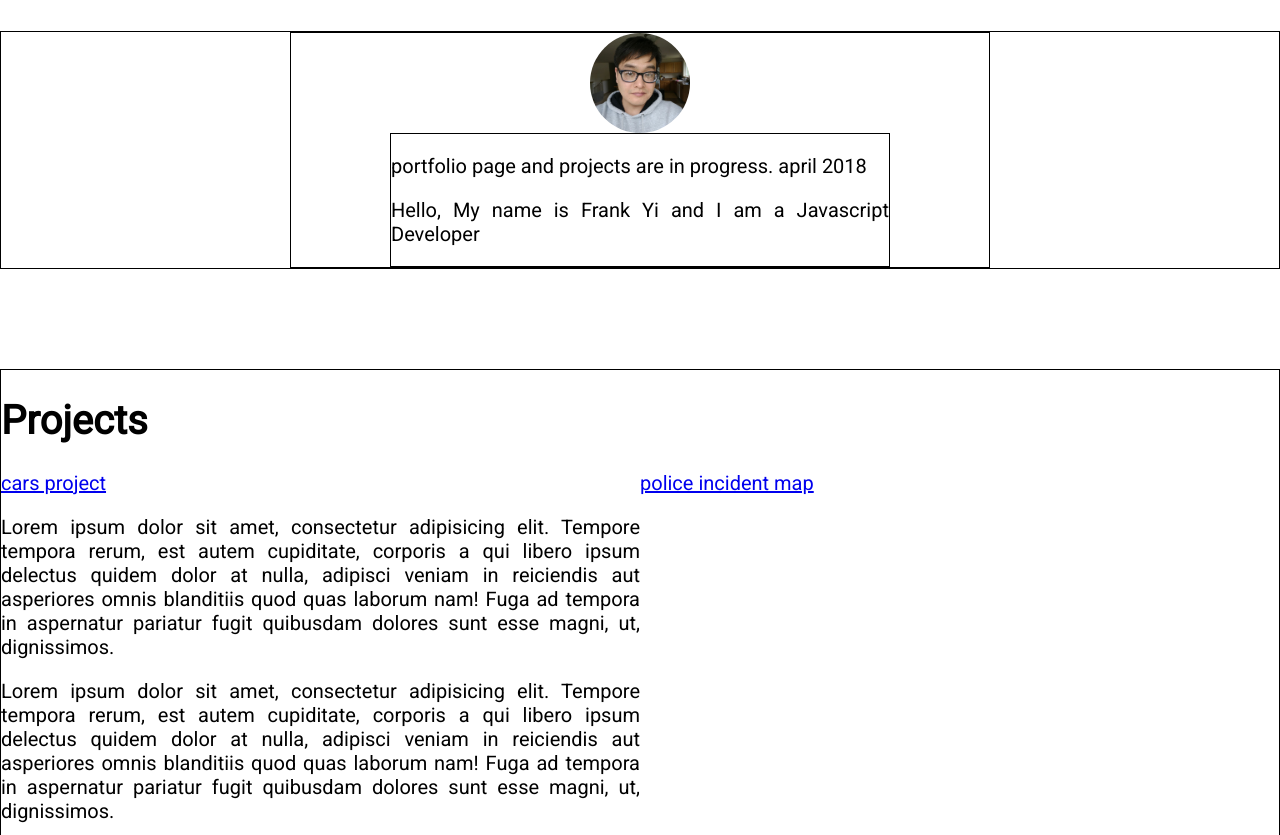
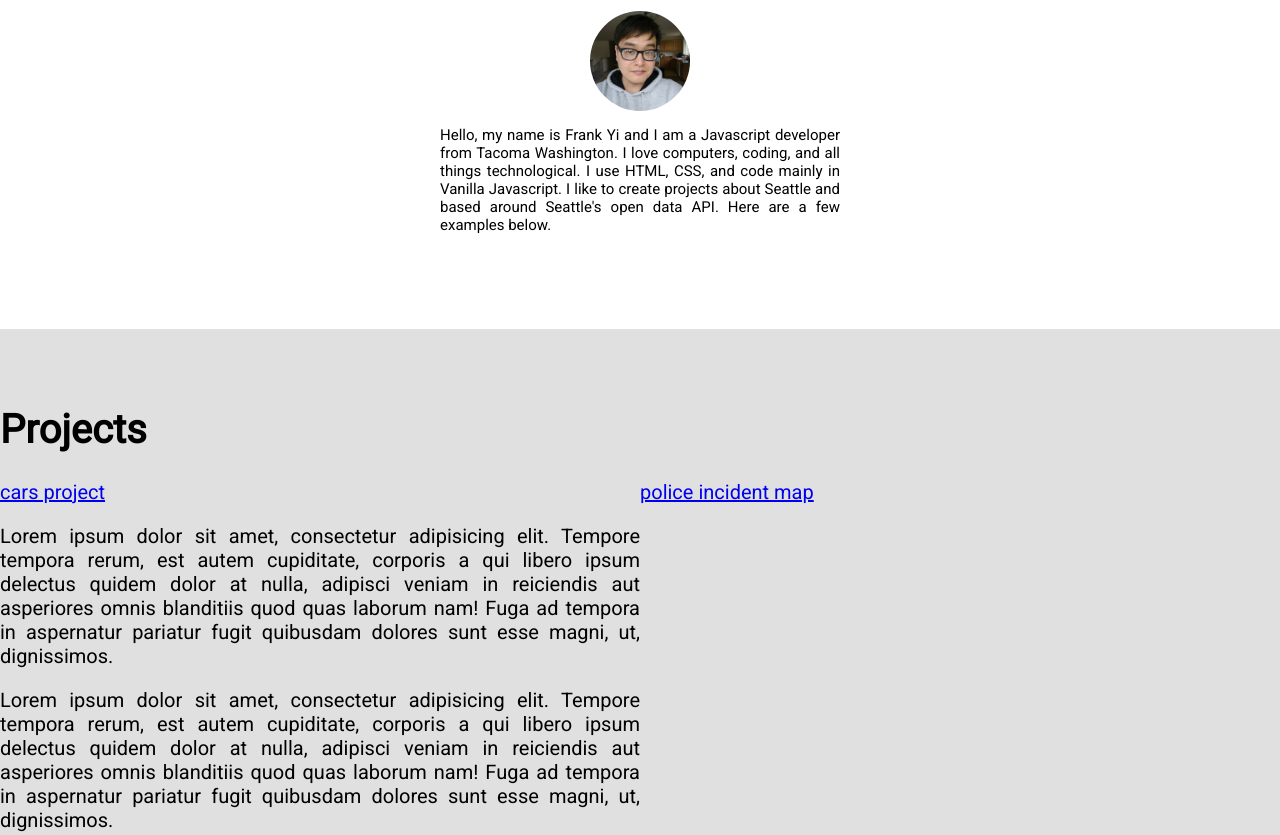
Before and after one commit to sojufrank/sojufrank.github.io, a plain HTML site: page index.html in a window 1280 px wide. Shown: the part 840-1675 px from the top of the page. Drawn offline with Linux system fonts and the light colour scheme.

Commit message:
updated index.html with about me description and fixed spacing between sections

```diff
--- a/index.html
+++ b/index.html
@@ -29,6 +29,7 @@
       <li><a href="#contact">Contact</a></li>
     </ul>
   </nav>
+
   <div class="spacer"></div>
   <div class="site-wrap" id="about">
     <a id="about-link" class="anchor"></a>
@@ -37,15 +38,13 @@
         <img src="img/frank.jpg" width="100px" style="border-radius: 50%; display: block;margin-left: auto;margin-right: auto;">
       </div>
       <div class="about-text">
-        <p>portfolio page and projects are in progress. april 2018</p>
-        <p>Hello, My name is Frank Yi and I am a Javascript Developer</p>
+        <p class="about-text-p"></p>
       </div>
     </div>
   </div>
 
-  <div class="spacer"></div>
-  <a id="projects-link" class="anchor"></a>
-  <div class="site-wrap">
+  <a id="projects-link" class="anchor2"></a>
+  <div class="site-wrap projects">
     <h1> Projects </h1>
     <div id="projects">
       <div>
--- a/script.js
+++ b/script.js
@@ -18,3 +18,11 @@ window.addEventListener('scroll', fixNav);
 particlesJS.load('particles-js', 'particlesjs-config.json', () => {
   console.log('particles.json loaded...')
 })
+
+const model = {
+  aboutInfo: "Hello, my name is Frank Yi and I am a Javascript developer from Tacoma Washington.  \
+  I love computers, coding, and all things technological.  I use HTML, CSS, and code mainly in Vanilla Javascript.  \
+  I like to create projects about Seattle and based around Seattle's open data API. Here are a few examples below."
+}
+
+document.querySelector('.about-text-p').innerHTML = model.aboutInfo;
--- a/style.css
+++ b/style.css
@@ -22,12 +22,11 @@ body {
 .site-wrap {
   background: white;
   text-align: justify;
-  transition: transform 0.5s;
-  border: 1px solid black;
+  padding-bottom: 30px;
 }
 
 .spacer {
-  margin: 100px;
+  margin: 80px;
 }
 
 a.anchor {
@@ -37,16 +36,25 @@ a.anchor {
   visibility: hidden;
 }
 
-.about-wrapper {
-  border: 1px solid black;
-  max-width: 700px;
-  margin: auto;
+a.anchor2 {
+  display: block;
+  position: relative;
+  top: -30px;
+  visibility: hidden;
 }
 
+.about-wrapper {}
+
 .about-text {
-  border: 1px solid black;
-  max-width: 500px;
+  max-width: 400px;
   margin: auto;
+  font-size: 15px;
+}
+
+.projects {
+  margin-top: 50px;
+  padding-top: 50px;
+  background: #E0E0E0;
 }
 
 #projects {
@@ -93,11 +101,6 @@ a.anchor {
 
 .landing-title {
   font-size: 1.8em;
-}
-
-.test {
-  padding-top: 120px;
-  background: #e9ecef;
 }
 
 nav {
```
Also changed, not shown: 1 other file.
